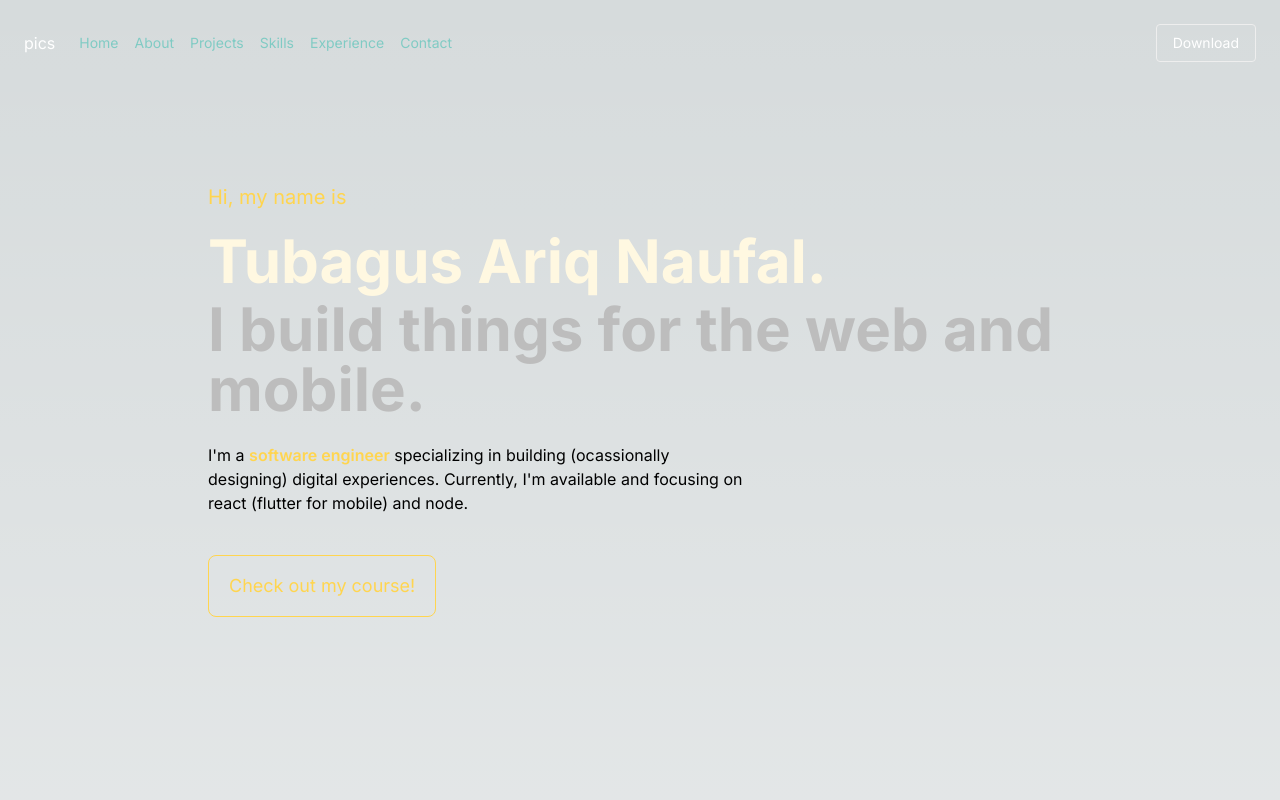
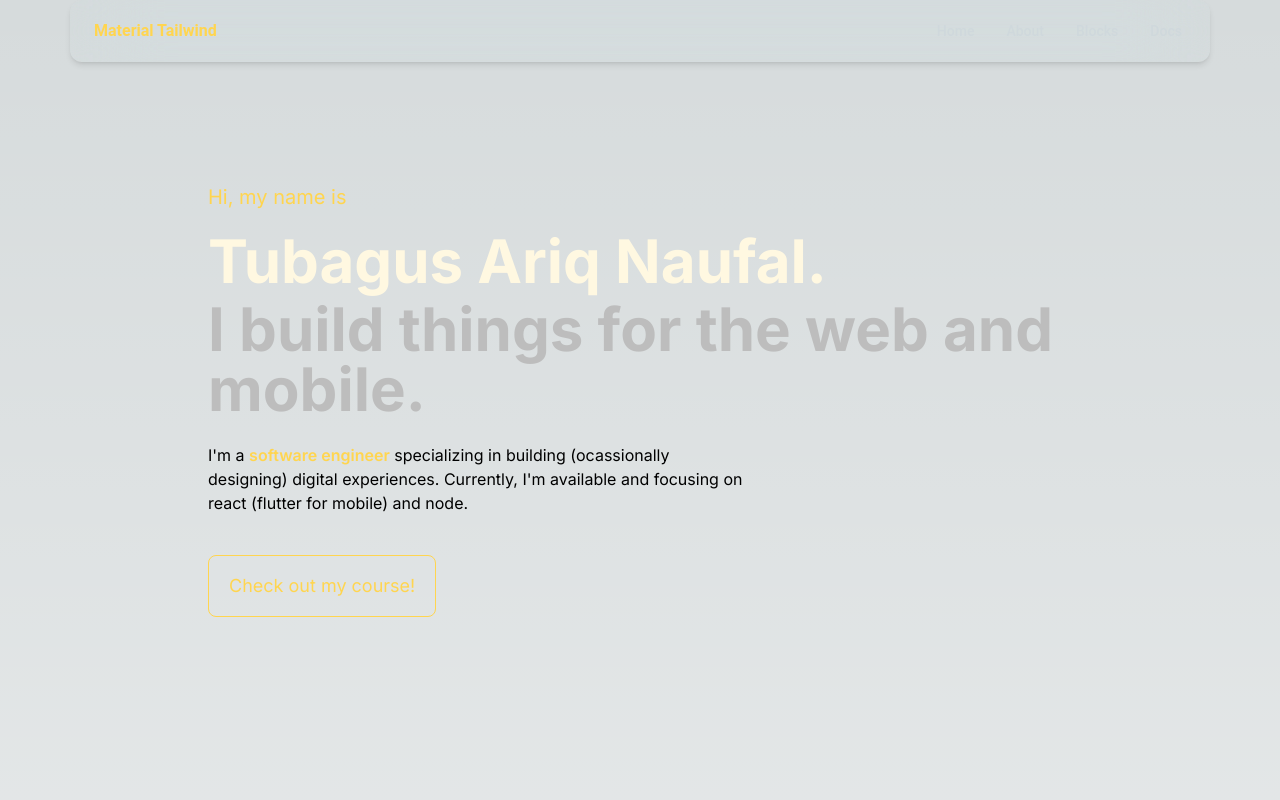
Before and after one commit to ariqtb/myportfolio-beta, a Next.js app: page / in a window 1280 px wide. Shown: the top 800 px of the page. Built offline with nearby package versions, Linux system fonts and the light colour scheme.

Commit message:
edit some header structure and others

```diff
--- a/src/components/banner2.tsx
+++ b/src/components/banner2.tsx
@@ -1,7 +1,7 @@
 export default function Banner2() {
   return (
     <>
-      <section id="#Home" className="flex flex-col justify-center min-h-screen sm:mx-4 md:mx-16">
+      <section id="#Banner" className="flex flex-col justify-center min-h-screen sm:mx-4 md:mx-16">
         {/* <div className="w-4/5 min-h-fit pt-10 py-2 px-0 m-0"> */}
           <h2 className="text-xl pb-5 text-amber-300">Hi, my name is</h2>
           {/* <div className="py-2 font-bold"> */}
--- a/src/components/header.tsx
+++ b/src/components/header.tsx
@@ -1,24 +1,120 @@
+'use client';
 import Link from "next/link";
 import { links } from "@/lib/menu";
 import { link } from "fs";
+import { useEffect, useState } from "react";
+
+import {
+  Navbar,
+  Collapse,
+  Typography,
+  IconButton,
+} from "@material-tailwind/react";
+import { Bars3Icon, XMarkIcon } from "@heroicons/react/24/outline";
+
+function NavList() {
+  return (
+    <ul className="my-2 flex flex-col gap-2 lg:mb-0 lg:mt-0 lg:flex-row lg:items-center lg:gap-6">
+      <Typography
+        as="li"
+        variant="small"
+        color="blue-gray"
+        className="p-1 font-medium"
+      >
+        <a href="#Banner" className="flex items-center text-blue-gray-100 hover:text-amber-300 transition-colors">
+          Home
+        </a>
+      </Typography>
+      <Typography
+        as="li"
+        variant="small"
+        color="blue-gray"
+        className="p-1 font-medium"
+      >
+        <a href="#About" className="flex items-center text-blue-gray-100 hover:text-amber-300 transition-colors">
+          About
+        </a>
+      </Typography>
+      <Typography
+        as="li"
+        variant="small"
+        color="blue-gray"
+        className="p-1 font-medium"
+      >
+        <a href="#" className="flex items-center text-blue-gray-100 hover:text-amber-300 transition-colors">
+          Blocks
+        </a>
+      </Typography>
+      <Typography
+        as="li"
+        variant="small"
+        color="blue-gray"
+        className="p-1 font-medium"
+      >
+        <a href="#" className="flex items-center text-blue-gray-100 hover:text-amber-300 transition-colors">
+          Docs
+        </a>
+      </Typography>
+    </ul>
+  );
+}
 
 export default function Header() {
+  const [openNav, setOpenNav] = useState(false);
+
+  const handleWindowResize = () =>
+    window.innerWidth >= 960 && setOpenNav(false);
+
+  useEffect(() => {
+    window.addEventListener("resize", handleWindowResize);
+
+    return () => {
+      window.removeEventListener("resize", handleWindowResize);
+    };
+  }, []);
+
   return (
     <>
-      <nav className="w-full absolute flex items-center justify-between flex-wrap bg-transparent p-6">
+      <Navbar className="fixed mx-auto max-w-screen-xl px-6 py-3 bg-transparent border-0">
+        <div className="flex items-center justify-between text-amber-300">
+          <Typography
+            as="a"
+            href="#"
+            variant="h6"
+            className="mr-4 cursor-pointer py-1.5"
+          >
+            Material Tailwind
+          </Typography>
+          <div className="hidden lg:block">
+            <NavList />
+          </div>
+          <IconButton
+            variant="text"
+            className="ml-auto h-6 w-6 text-inherit hover:bg-transparent focus:bg-transparent active:bg-transparent lg:hidden"
+            ripple={false}
+            onClick={() => setOpenNav(!openNav)}
+          >
+            {openNav ? (
+              <XMarkIcon className="h-6 w-6" strokeWidth={2} />
+            ) : (
+              <Bars3Icon className="h-6 w-6" strokeWidth={2} />
+            )}
+          </IconButton>
+        </div>
+        <Collapse open={openNav}>
+          <NavList />
+        </Collapse>
+      </Navbar>
+
+      {/* <nav className="w-full absolute flex items-center justify-between flex-wrap bg-transparent p-6">
         <div className="flex items-center flex-shrink-0 text-white mr-6">
           pics
         </div>
-        <div className="block lg:hidden">
-          <button
-            data-collapse-toggle="navbar-hamburger"
-            type="button"
-            className="flex items-center px-3 p-2 border rounded text-teal-200"
-          >
-            button
-          </button>
-        </div>
-        <div id="navbar-hamburger" className="hidden w-full flex-grow lg:flex lg:items-center lg:w-auto">
+
+        <div
+          id="navbar-hamburger"
+          className="hidden w-full flex-grow lg:flex lg:items-center lg:w-auto"
+        >
           <div className="text-sm lg:flex-grow">
             {links.map((link) => (
               <Link
@@ -31,10 +127,28 @@ export default function Header() {
             ))}
           </div>
         </div>
-        <div className="inline-block text-sm px-4 py-2 loading-none border rounded text-white hover:border-transparent hover:tedxt-teal-500 hover:text-white mt-4 lg:mt-0">
-          Download
+        <div className="flex items-center">
+          <div className="inline-block text-sm px-4 py-2 mr-3 loading-none justify-self-end border rounded text-white hover:border-transparent hover:tedxt-teal-500 hover:text-white lg:mt-0">
+            Download
+          </div>
+          <div className="block lg:hidden">
+            <button
+              data-collapse-toggle="navbar-hamburger"
+              type="button"
+              className="flex items-center px-3 p-2.5 border rounded text-teal-200"
+            >
+              <svg
+                className="fill-current h-4 w-4"
+                viewBox="0 0 20 20"
+                xmlns="http://www.w3.org/2000/svg"
+              >
+                <title>Menu</title>
+                <path d="M0 3h20v2H0V3zm0 6h20v2H0V9zm0 6h20v2H0v-2z" />
+              </svg>
+            </button>
+          </div>
         </div>
-      </nav>
+      </nav> */}
       {/* <div className="z-[999] relative justify-between">
       <nav className="flex fixed top-[0.15rem] left-1/2 h-12 -translate-x-1/2 py-2 sm:top-[1.7rem] sm:h-[initial] sm:py-0">
         <ul className="flex w-[22rem] flex-wrap items-center justify-center gap-y-1 text-[0.9rem] font-medium text-gray-500 sm:w-[initial] sm:flex-nowrap sm:gap-5">
```
